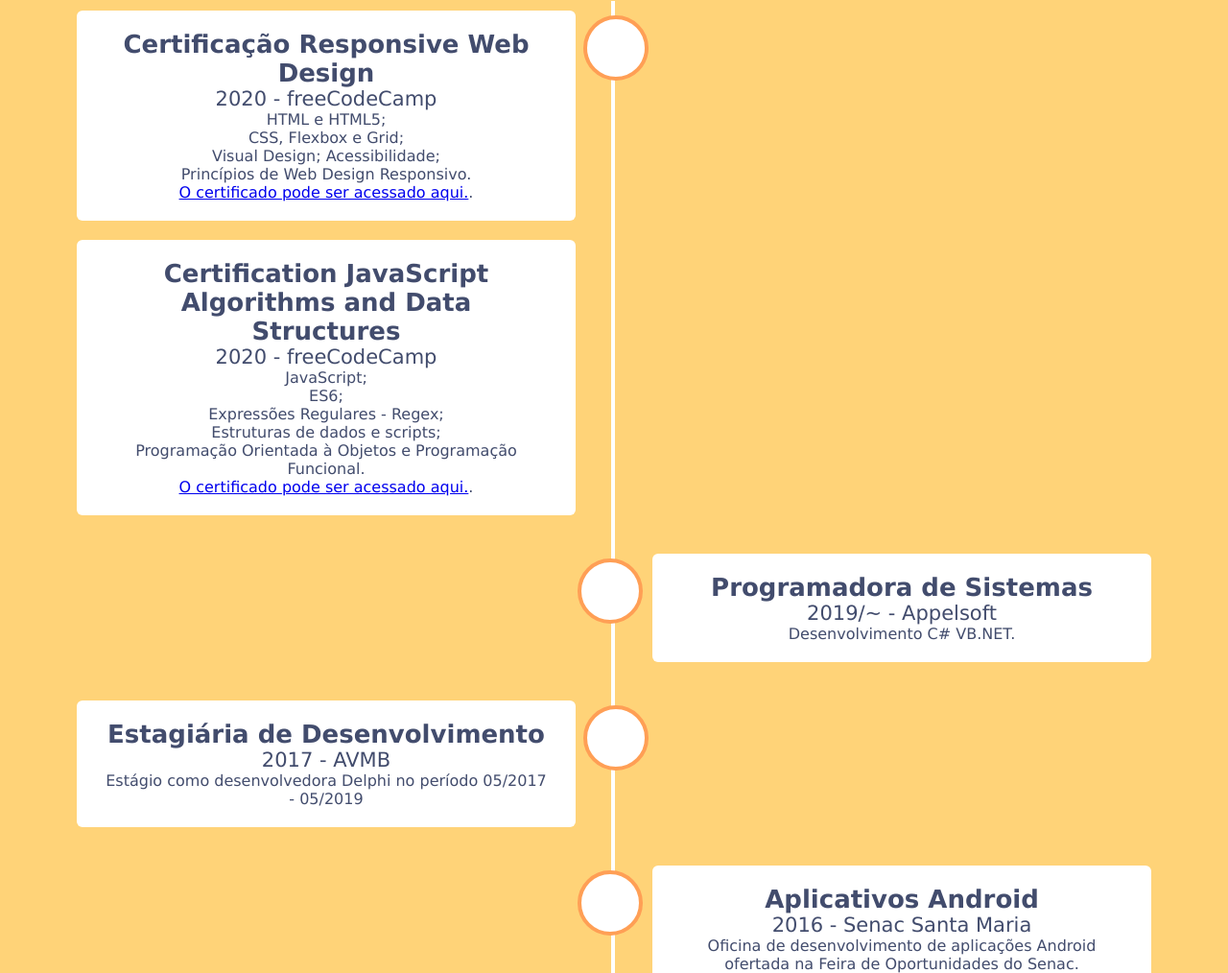
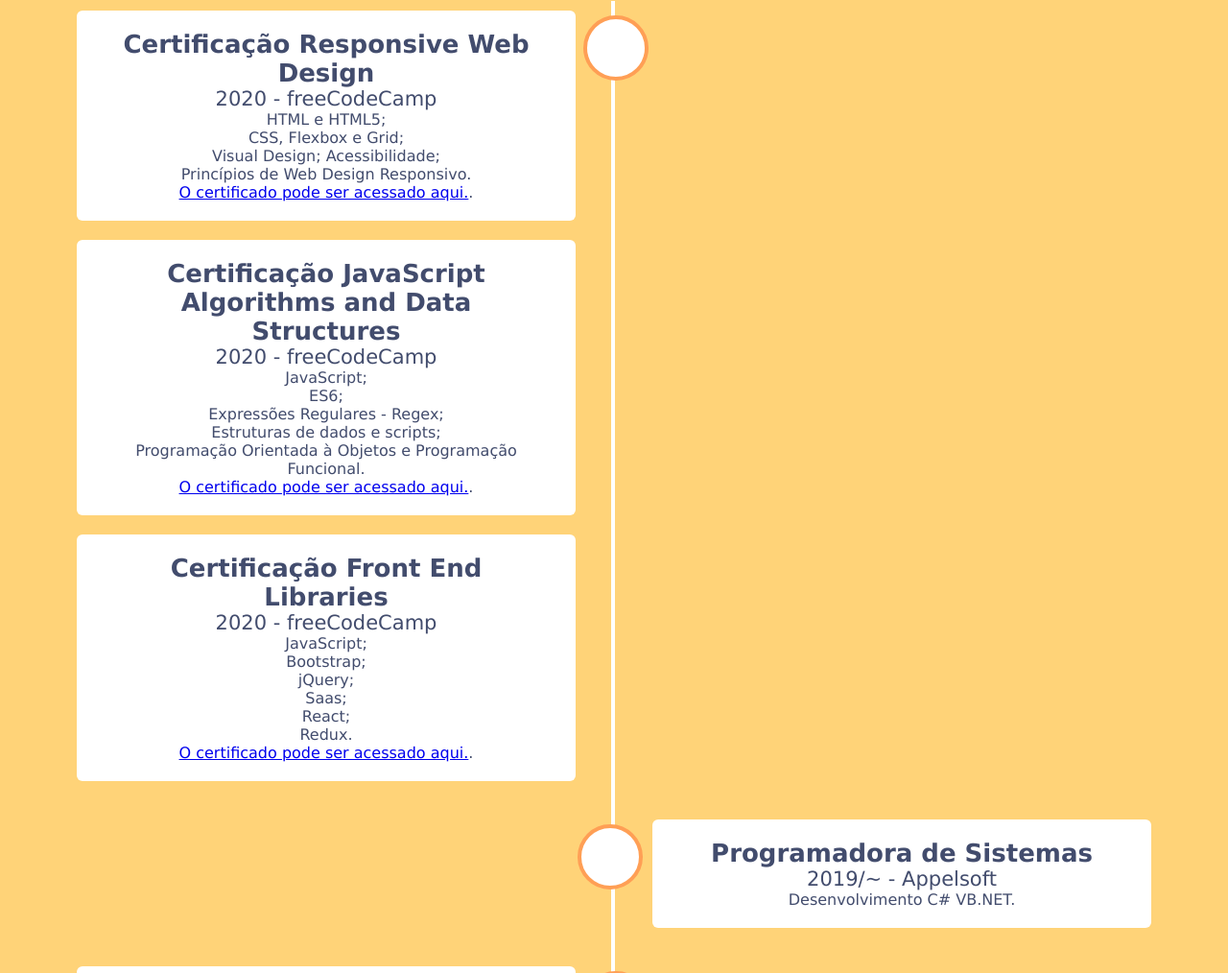
Before and after one commit to roziana-rdrgs/aboutme, a plain HTML site: page index.html in a window 1280 px wide. Shown: the part 199-1213 px from the top of the page at 96% size. Drawn offline with Linux system fonts and the light colour scheme; a script that the page names is missing.

Commit message:
add certificado

```diff
--- a/index.html
+++ b/index.html
@@ -35,11 +35,18 @@
                                 <a href="https://www.freecodecamp.org/certification/roziana_rdrgs/responsive-web-design" target="_blank">O certificado pode ser acessado aqui.</a>.</p>
                         </div>
                         <div class="content">
-                            <p class="timeline-title">Certification JavaScript Algorithms and Data Structures</p>
+                            <p class="timeline-title">Certificação JavaScript Algorithms and Data Structures</p>
                             <p class="timeline-subtitle">2020 - freeCodeCamp</p>
                             <p class="timeline-content">JavaScript;
                                 <br/> ES6; <br/> Expressões Regulares - Regex;<br/> Estruturas de dados e scripts;<br/> Programação Orientada à Objetos e Programação Funcional.<br/>
                                 <a href="https://www.freecodecamp.org/certification/roziana_rdrgs/javascript-algorithms-and-data-structures" target="_blank">O certificado pode ser acessado aqui.</a>.</p>
+                        </div>
+                        <div class="content">
+                            <p class="timeline-title">Certificação Front End Libraries</p>
+                            <p class="timeline-subtitle">2020 - freeCodeCamp</p>
+                            <p class="timeline-content">JavaScript;
+                                <br/>Bootstrap; <br/> jQuery; <br/> Saas; <br/> React; <br/>Redux.<br/>
+                                <a href="https://www.freecodecamp.org/certification/roziana_rdrgs/front-end-libraries" target="_blank">O certificado pode ser acessado aqui.</a>.</p>
                         </div>
                     </div>
                     <div class="container right">
```
